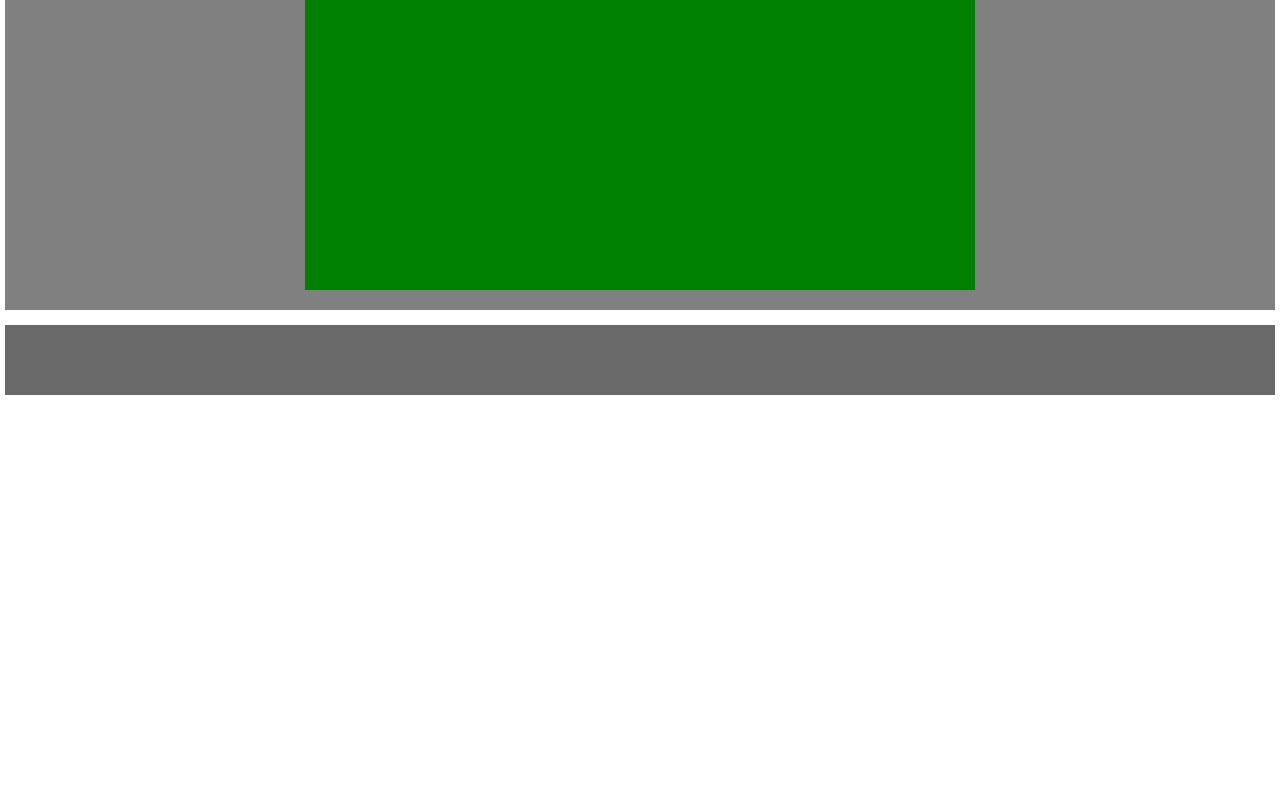
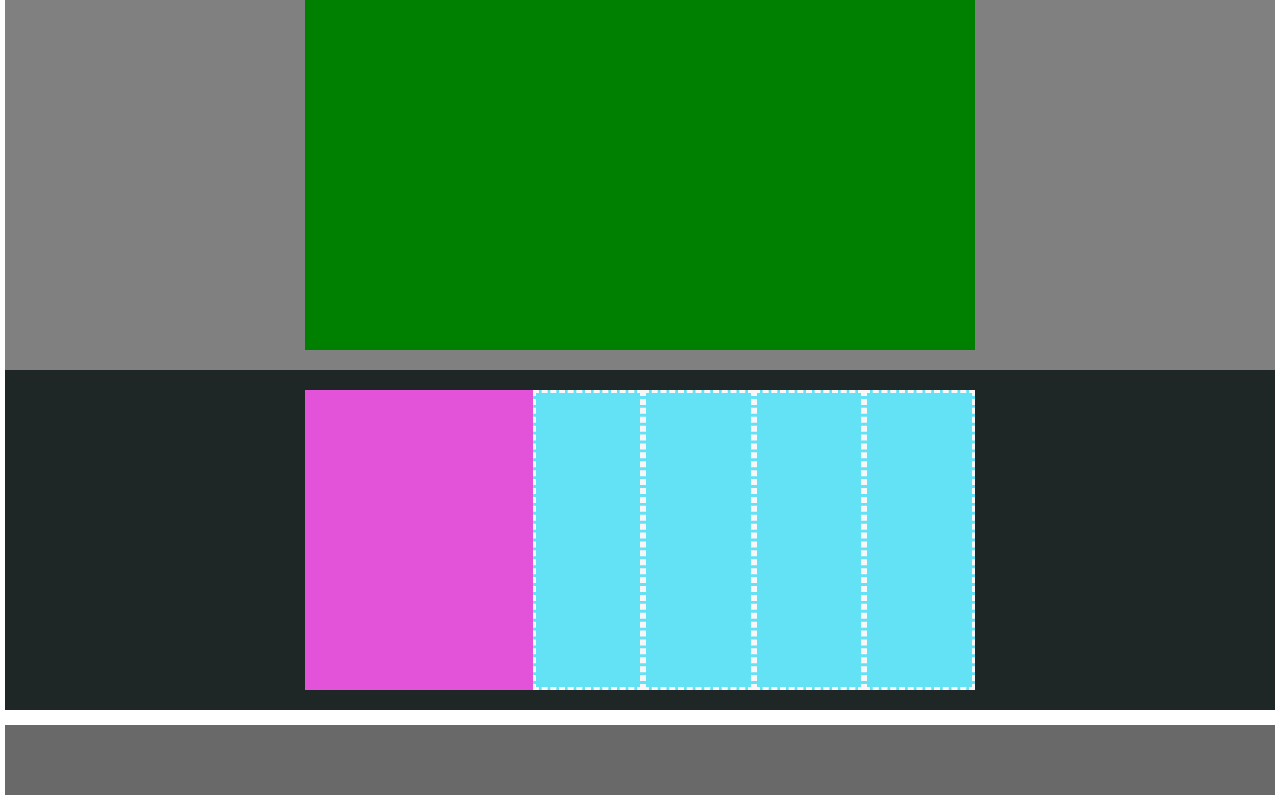
Before and after one commit to Skyfe24/htmlcss-struttura-discord, a plain HTML site: page index.html in a window 1280 px wide. Shown: the part 1965-2765 px from the top of the page. Before the commit the page ends 2365 px from the top, so only its background shows below. Drawn offline with Linux system fonts and the light colour scheme.

Commit message:
added columns

```diff
--- a/index.html
+++ b/index.html
@@ -53,7 +53,15 @@
 
         </div>
                 <!-- colonne-->
-
+        <div class="wrapper bg-darkgrey">
+            <div class="container-flex">
+                <div class="right-column"></div>
+                <div class="columns"></div>
+                <div class="columns"></div>
+                <div class="columns"></div>
+                <div class="columns"></div>
+            </div>
+        </div>
 
 
 
--- a/style.css
+++ b/style.css
@@ -75,12 +75,13 @@ min-height: 300px;
 .jumbo{
     margin-left: 300px;
     margin-right: 300px;
-
+    padding: 30px;
 }
 .pinksquare{
     background-color: pink;
-    width: 700px;
+    width: 840px;
     height: 300px;
+
 
 
 }
@@ -111,3 +112,12 @@ min-height: 300px;
 .wrapper{
     padding: 20px 0;
 }
+.bg-darkgrey{
+    background-color: rgb(30, 38, 38);
+}
+.columns{
+    background-color: rgb(99, 226, 246);
+    flex-basis: 16.5%;
+    min-height: 30px;
+    border: dashed rgb(248, 246, 246);
+}
```
